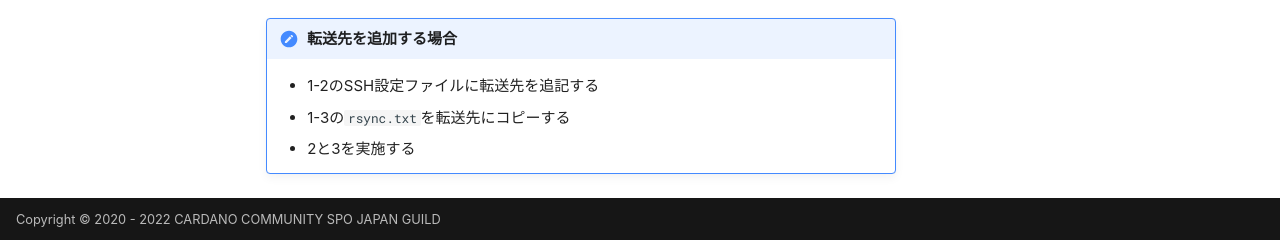
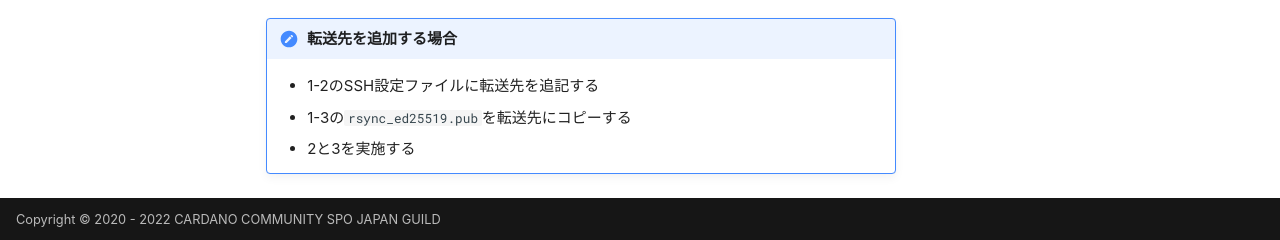
Before and after one commit to btbf/spojapanguild, an MkDocs documentation site: the page built from docs/operation/rsync-ssh.md, in a window 1280 px wide and 900 px high, scrolled down 3855 px. Shown: the part 657-897 px from the top of the window. Built offline with MkDocs 1.6.1 and Material for MkDocs 9.7.7, drawn with Linux system fonts in a browser that asks for light colours; comment, search, counter and statistics services are not loaded.

Commit message:
#211 Fixed

```diff
--- a/docs/operation/rsync-ssh.md
+++ b/docs/operation/rsync-ssh.md
@@ -175,5 +175,5 @@ EOF
 ## **4.転送先を追加する場合**
 !!! note "転送先を追加する場合"
     * 1-2のSSH設定ファイルに転送先を追記する
-    * 1-3の`rsync.txt`を転送先にコピーする
+    * 1-3の`rsync_ed25519.pub`を転送先にコピーする
     * 2と3を実施する
```
